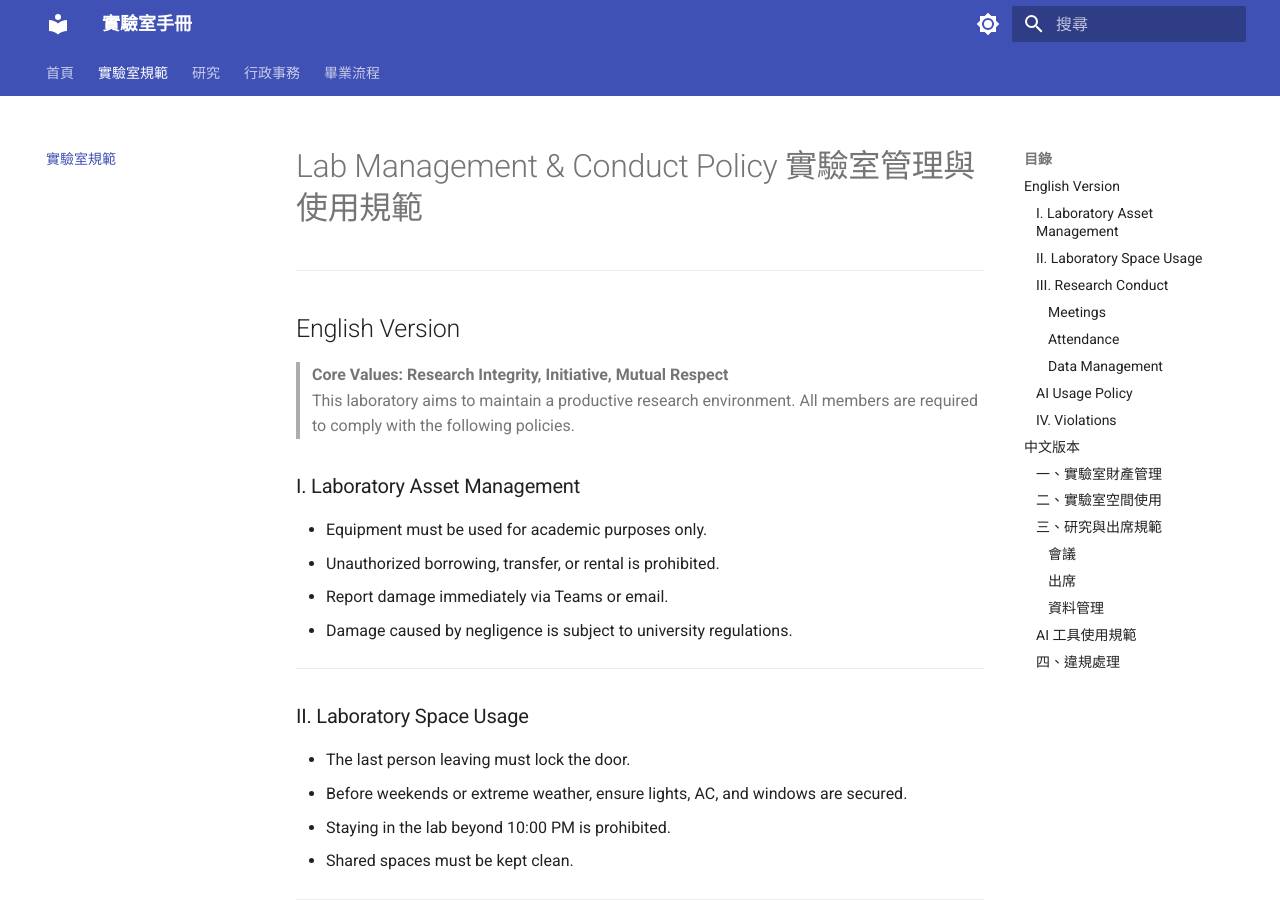
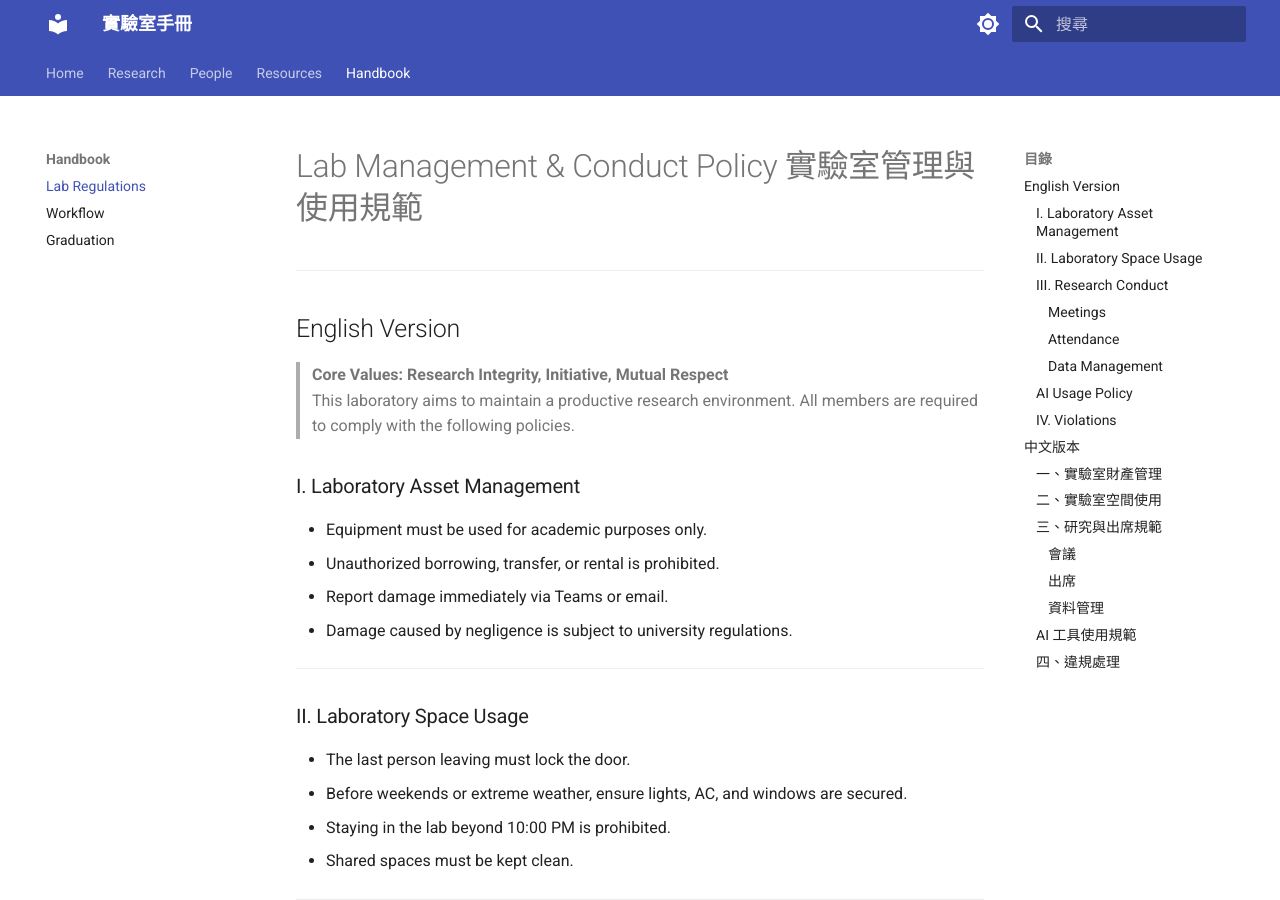
Before and after one commit to Ewz9/lab_handbook, an MkDocs documentation site: the page built from docs/regulations.md, in a window 1280 px wide and 900 px high. Built offline with MkDocs 1.6.1 and Material for MkDocs 9.7.7, drawn with Linux system fonts in a browser that asks for light colours.

Commit message:
Update mkdocs.yaml

```diff
--- a/mkdocs.yaml
+++ b/mkdocs.yaml
@@ -37,8 +37,11 @@ markdown_extensions:
   - pymdownx.superfences
 
 nav:
-  - 首頁: index.md
-  - 實驗室規範: regulations.md
-  - 研究: research.md
-  - 行政事務: workflow.md
-  - 畢業流程: graduate.md
+  - Home: index.md
+  - Research: research.md
+  - People: member.md
+  - Resources: resource.md
+  - Handbook:
+      - Lab Regulations: regulations.md
+      - Workflow: workflow.md
+      - Graduation: graduate.md
```
